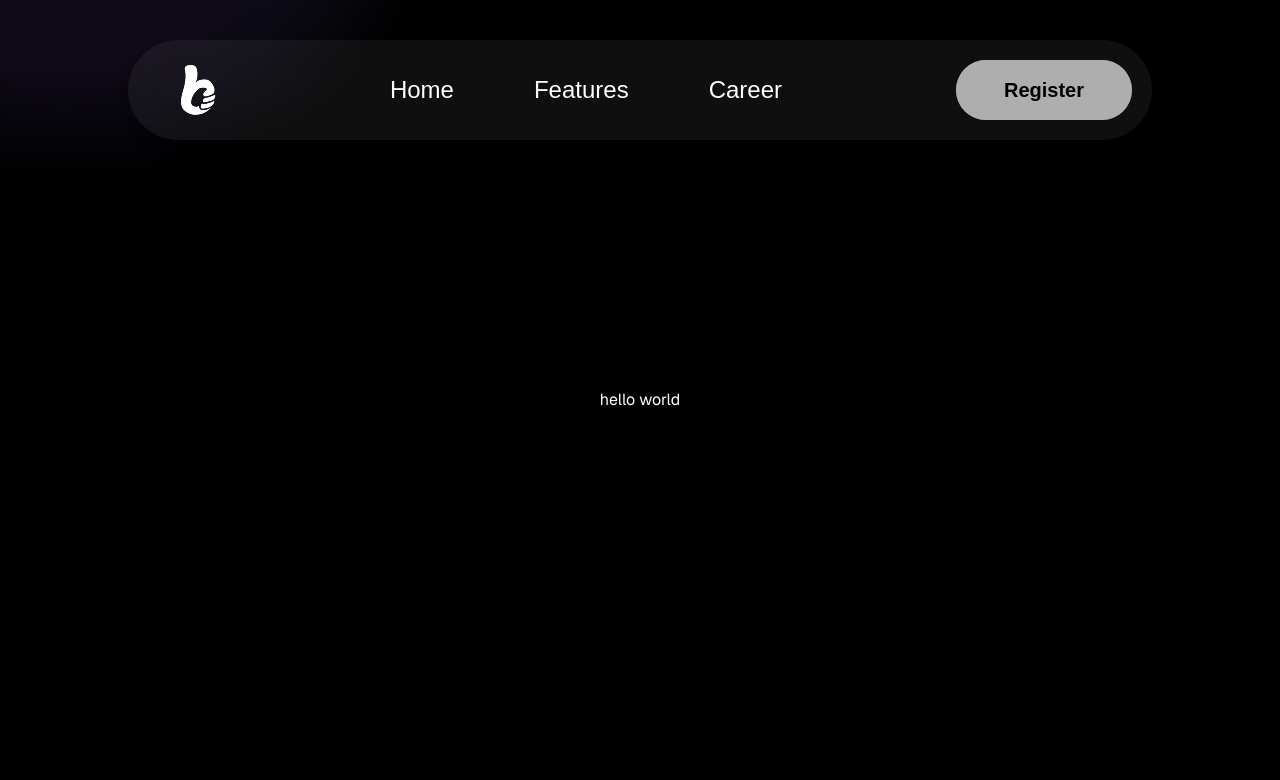
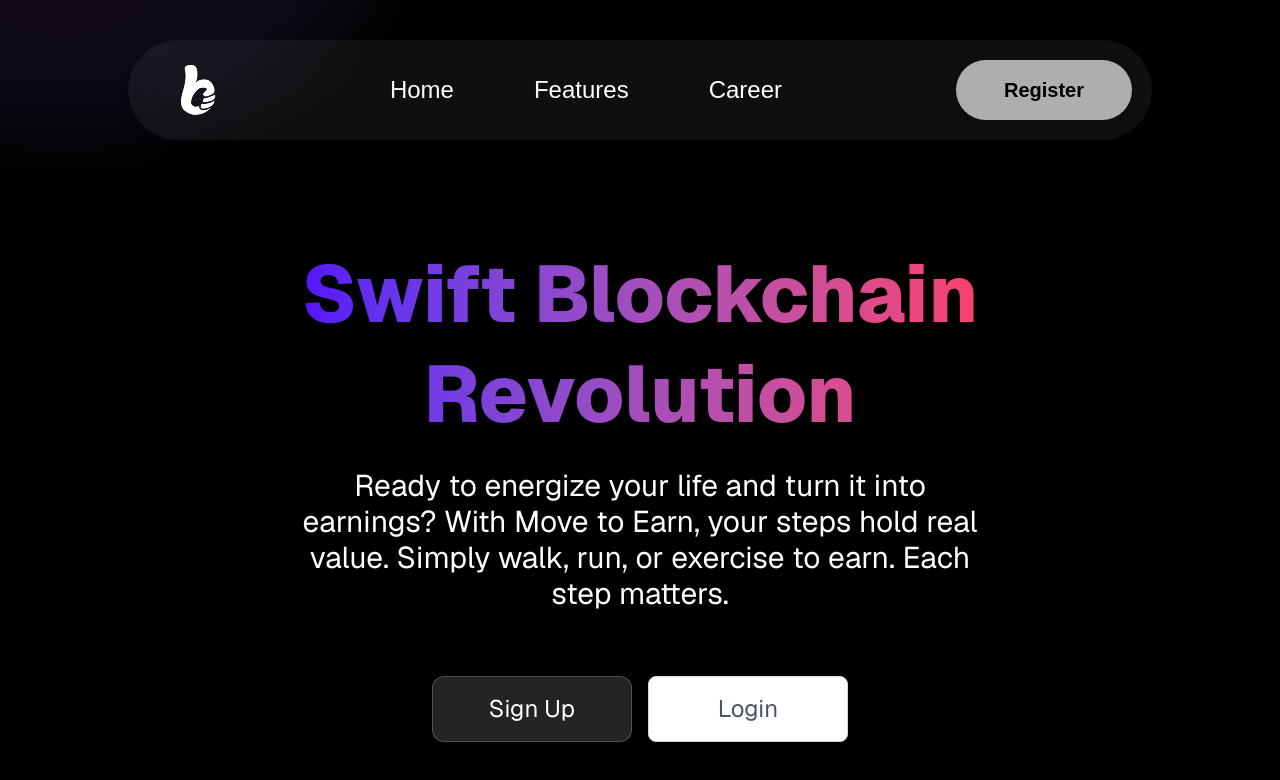
Before and after one commit to TanveerShahriar/crypto-app, a Next.js app: page / in a window 1280 px wide. Shown: the top 780 px of the page. Built offline with nearby package versions, Linux system fonts and the light colour scheme.

Commit message:
hero section

```diff
--- a/src/app/globals.css
+++ b/src/app/globals.css
@@ -48,12 +48,12 @@ body::before {
 }
 
 /* Glow Effect for buttons and other elements */
-button, .glow-effect {
+.glow-effect {
   position: relative;
   overflow: hidden;
 }
 
-button::after, .glow-effect::after {
+.glow-effect::after {
   content: '';
   position: absolute;
   top: 0;
--- a/src/app/page.tsx
+++ b/src/app/page.tsx
@@ -1,10 +1,10 @@
-import Image from "next/image";
+import Hero from "@/components/Hero"
 
 export default function Home() {
   return (
     <div className="grid grid-rows-[20px_1fr_20px] items-center justify-items-center min-h-screen p-8 pb-20 gap-16 sm:p-20 font-[family-name:var(--font-geist-sans)]">
       <main className="flex flex-col gap-[32px] row-start-2 items-center sm:items-start">
-        <p>hello world</p>
+        <Hero />
       </main>
     </div>
   );
--- /dev/null
+++ b/src/components/Hero.tsx
@@ -0,0 +1,23 @@
+const Hero = () => {
+    return (
+      <section className="text-white py-20 px-6 text-center">
+        <h1 className="text-[80px] font-extrabold leading-tight mb-6 text-transparent bg-clip-text bg-gradient-to-r from-[#5200FF] to-[#FF3C6A]">
+          Swift Blockchain Revolution
+        </h1>
+        <p className="text-3xl max-w-4xl mx-auto">
+          Ready to energize your life and turn it into earnings? With Move to Earn, your steps hold real value. Simply walk, run, or exercise to earn. Each step matters.
+        </p>
+        <div className="flex justify-center space-x-4 mt-16">
+            <button className="w-[200px] h-[66px] text-2xl bg-[rgba(126,126,126,0.29)] border-[1px] border-[rgba(255,255,255,0.2)] rounded-[12px] backdrop-blur-[20px] hover:bg-[rgba(126,126,126,0.4)] focus:outline-none focus:ring-2 focus:ring-gray-400">
+                Sign Up
+            </button>
+
+            <button className="w-[200px] h-[66px] text-2xl rounded-[12px] px-8 py-3 bg-white text-gray-600 rounded-lg border border-gray-300 hover:bg-gray-100 focus:outline-none focus:ring-2 focus:ring-gray-400">
+                Login
+            </button>
+        </div>
+      </section>
+    );
+  };
+
+  export default Hero;
```
